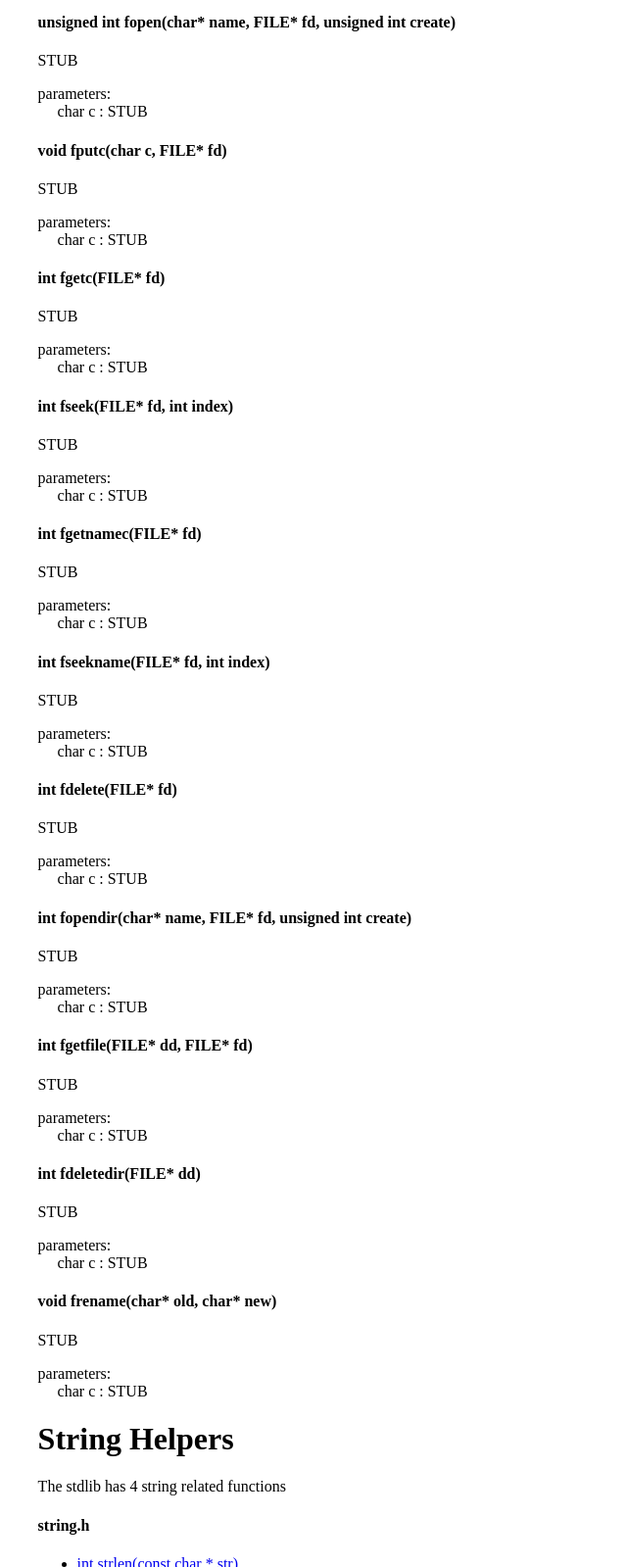
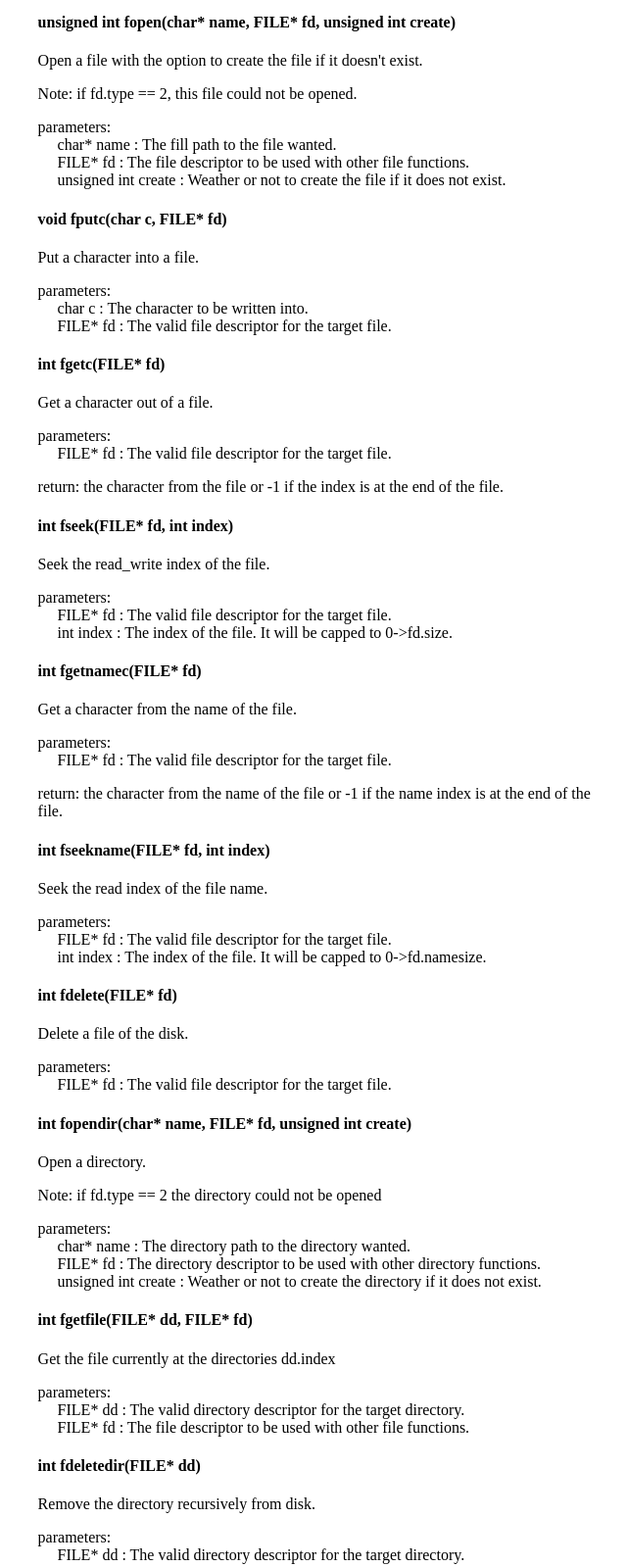
Before and after one commit to code-forger/mos, a plain HTML site: page mos/www/dev.html in a window 1280 px wide. Shown: the part 2500-4099 px from the top of the page at 98% size, without its empty margins (394-1034 px from the left). Drawn offline with Linux system fonts and the light colour scheme.

Commit message:
finished dev docs

```diff
--- a/mos/www/dev.html
+++ b/mos/www/dev.html
@@ -128,76 +128,93 @@
                     <li> <a href="dev.html#frename">void frename(char* old, char* new)</a></li>
                 </ul>
                 <h4 id="fopen">unsigned int fopen(char* name, FILE* fd, unsigned int create)</h4>
-                <p>STUB</p>
+                <p>Open a file with the option to create the file if it doesn't exist.</p>
+                <p>Note: if fd.type == 2, this file could not be opened.</p>
                 <p>
                     parameters:<br/>
-                    &nbsp&nbsp&nbsp&nbsp char c : STUB<br/>
+                    &nbsp&nbsp&nbsp&nbsp char* name : The fill path to the file wanted.<br/>
+                    &nbsp&nbsp&nbsp&nbsp FILE* fd : The file descriptor to be used with other file functions.<br/>
+                    &nbsp&nbsp&nbsp&nbsp unsigned int create : Weather or not to create the file if it does not exist.<br/>
                 </p>
                 <h4 id="fputc">void fputc(char c, FILE* fd)</h4>
-                <p>STUB</p>
+                <p>Put a character into a file.</p>
                 <p>
                     parameters:<br/>
-                    &nbsp&nbsp&nbsp&nbsp char c : STUB<br/>
+                    &nbsp&nbsp&nbsp&nbsp char c : The character to be written into.<br/>
+                    &nbsp&nbsp&nbsp&nbsp FILE* fd : The valid file descriptor for the target file.<br/>
                 </p>
 
                 <h4 id="fgetc">int fgetc(FILE* fd)</h4>
-                <p>STUB</p>
+                <p>Get a character out of a file.</p>
                 <p>
                     parameters:<br/>
-                    &nbsp&nbsp&nbsp&nbsp char c : STUB<br/>
+                    &nbsp&nbsp&nbsp&nbsp FILE* fd : The valid file descriptor for the target file.<br/>
+                </p>
+                <p>
+                    return: the character from the file or -1 if the index is at the end of the file.
                 </p>
                 <h4 id="fseek">int fseek(FILE* fd, int index)</h4>
-                <p>STUB</p>
+                <p>Seek the read_write index of the file.</p>
                 <p>
                     parameters:<br/>
-                    &nbsp&nbsp&nbsp&nbsp char c : STUB<br/>
+                    &nbsp&nbsp&nbsp&nbsp FILE* fd : The valid file descriptor for the target file.<br/>
+                    &nbsp&nbsp&nbsp&nbsp int index : The index of the file. It will be capped to 0->fd.size.<br/>
                 </p>
 
                 <h4 id="fgetnamec">int fgetnamec(FILE* fd)</h4>
-                <p>STUB</p>
+                <p>Get a character from the name of the file.</p>
                 <p>
                     parameters:<br/>
-                    &nbsp&nbsp&nbsp&nbsp char c : STUB<br/>
+                    &nbsp&nbsp&nbsp&nbsp FILE* fd : The valid file descriptor for the target file.<br/>
+                </p>
+                <p>
+                    return: the character from the name of the file or -1 if the name index is at the end of the file.
                 </p>
                 <h4 id="fseekname">int fseekname(FILE* fd, int index)</h4>
-                <p>STUB</p>
+                <p>Seek the read index of the file name.</p>
                 <p>
                     parameters:<br/>
-                    &nbsp&nbsp&nbsp&nbsp char c : STUB<br/>
+                    &nbsp&nbsp&nbsp&nbsp FILE* fd : The valid file descriptor for the target file.<br/>
+                    &nbsp&nbsp&nbsp&nbsp int index : The index of the file. It will be capped to 0->fd.namesize.<br/>
                 </p>
 
                 <h4 id="fdelete">int fdelete(FILE* fd)</h4>
-                <p>STUB</p>
+                <p>Delete a file of the disk.</p>
                 <p>
                     parameters:<br/>
-                    &nbsp&nbsp&nbsp&nbsp char c : STUB<br/>
+                    &nbsp&nbsp&nbsp&nbsp FILE* fd : The valid file descriptor for the target file.<br/>
                 </p>
 
                 <h4 id="fopendir">int fopendir(char* name, FILE* fd, unsigned int create)</h4>
-                <p>STUB</p>
+                <p>Open a directory.</p>
+                <p>Note: if fd.type == 2 the directory could not be opened</p>
                 <p>
                     parameters:<br/>
-                    &nbsp&nbsp&nbsp&nbsp char c : STUB<br/>
+                    &nbsp&nbsp&nbsp&nbsp char* name : The directory path to the directory wanted.<br/>
+                    &nbsp&nbsp&nbsp&nbsp FILE* fd : The directory descriptor to be used with other directory functions.<br/>
+                    &nbsp&nbsp&nbsp&nbsp unsigned int create : Weather or not to create the directory if it does not exist.<br/>
                 </p>
                 <h4 id="fgetfile">int fgetfile(FILE* dd, FILE* fd)</h4>
-                <p>STUB</p>
+                <p>Get the file currently at the directories dd.index</p>
                 <p>
                     parameters:<br/>
-                    &nbsp&nbsp&nbsp&nbsp char c : STUB<br/>
+                    &nbsp&nbsp&nbsp&nbsp FILE* dd : The valid directory descriptor for the target directory.<br/>
+                    &nbsp&nbsp&nbsp&nbsp FILE* fd : The file descriptor to be used with other file functions.<br/>
                 </p>
 
                 <h4 id="fdeletedir">int fdeletedir(FILE* dd)</h4>
-                <p>STUB</p>
+                <p>Remove the directory recursively from disk.</p>
                 <p>
                     parameters:<br/>
-                    &nbsp&nbsp&nbsp&nbsp char c : STUB<br/>
+                    &nbsp&nbsp&nbsp&nbsp FILE* dd : The valid directory descriptor for the target directory.<br/>
                 </p>
 
                 <h4 id="frename">void frename(char* old, char* new)</h4>
-                <p>STUB</p>
+                <p>Rename/move a node in the file system.</p>
                 <p>
                     parameters:<br/>
-                    &nbsp&nbsp&nbsp&nbsp char c : STUB<br/>
+                    &nbsp&nbsp&nbsp&nbsp char* old : The fill path to the node you want to move.<br/>
+                    &nbsp&nbsp&nbsp&nbsp char* new : The fill path to the target node. it will create the path and file if needed.<br/>
                 </p>
 
                 <!-- String Helpers -->
```
